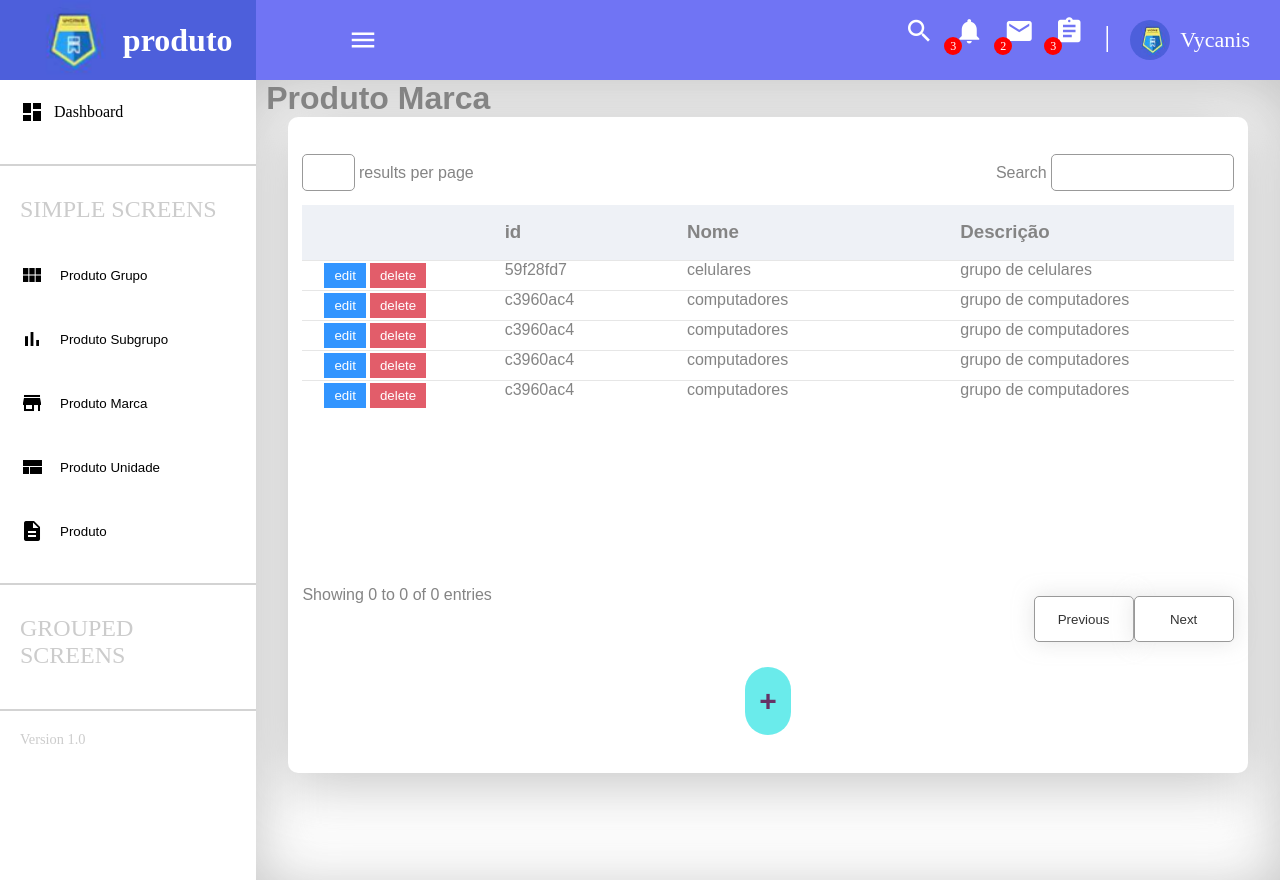
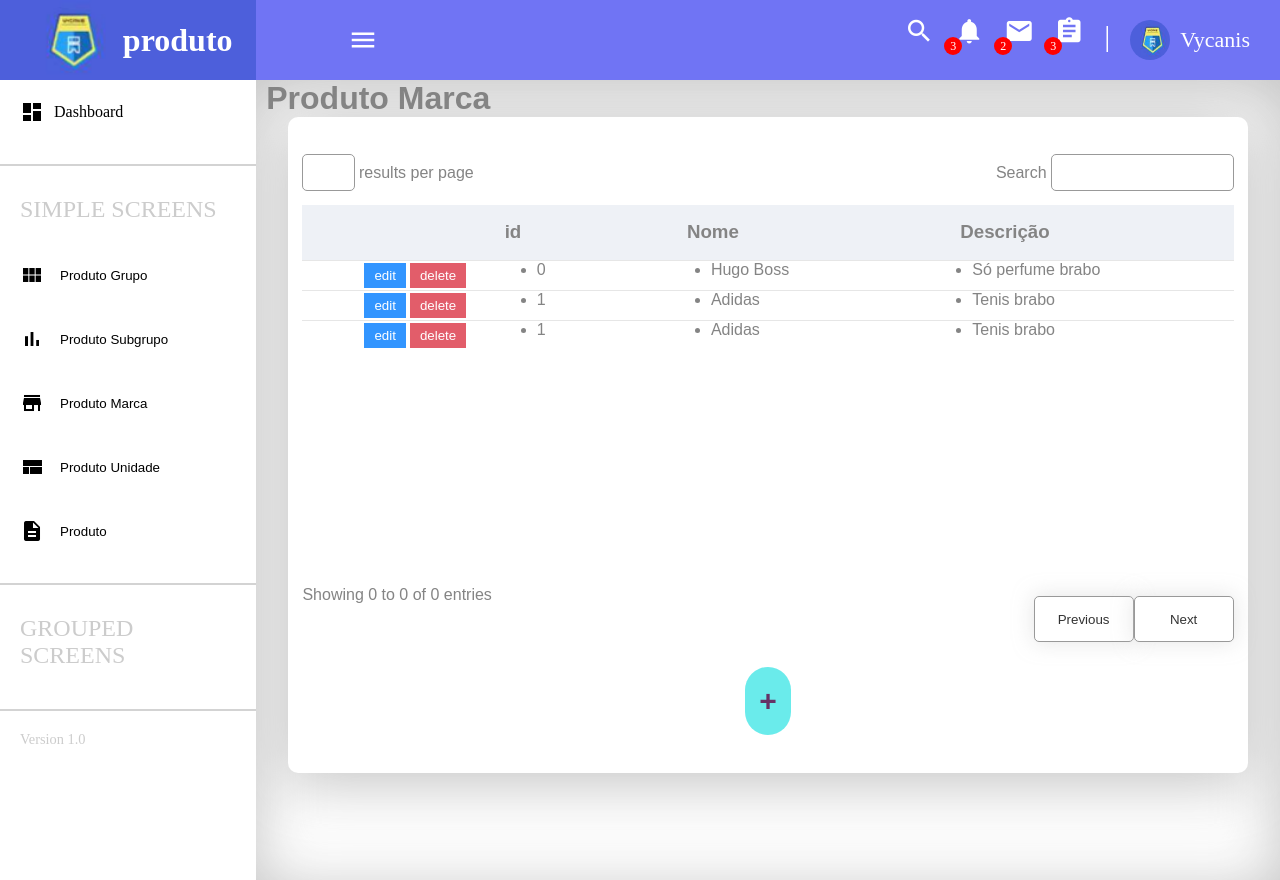
Before and after one commit to Timee-c/m03-noa, an Angular app: page /brand in a window 1280 px wide. Built offline with nearby package versions, Linux system fonts and the light colour scheme.

Commit message:
render logic added to table items, delete button too

```diff
--- a/src/app/app.module.ts
+++ b/src/app/app.module.ts
@@ -6,11 +6,12 @@ import { AppComponent } from './app.component';
 import { HeaderComponent } from './header/header.component';
 import { SidebarComponent } from './sidebar/sidebar.component';
 import { GroupComponent } from './group/group.component';
+import { BrandMainComponent } from './brand/brand-main.component';
 
 @NgModule({
   declarations: [
-    AppComponent, HeaderComponent, SidebarComponent, GroupComponent
-
+    AppComponent, HeaderComponent, SidebarComponent, GroupComponent,
+    BrandMainComponent
   ],
   imports: [
     BrowserModule,
--- a/src/app/brand/brand-main.component.css
+++ b/src/app/brand/brand-main.component.css
@@ -1,13 +1,9 @@
-html {
+.container{
+  overflow: hidden;
   font-family: Arial, Helvetica, sans-serif;
   color: rgb(102, 102, 102);
   opacity: 0.8;
   margin-left: 20vw;
-}
-body{
-  overflow: hidden;
-}
-.container{
   height: 100vh;
   width: 80vw;
   background-color: white;
--- a/src/app/brand/brand-main.component.html
+++ b/src/app/brand/brand-main.component.html
@@ -1,20 +1,8 @@
-<!DOCTYPE html>
-<html lang="en">
-
-<head>
-  <meta charset="UTF-8">
-  <meta name="viewport" content="width=device-width, initial-scale=1.0">
-  <link rel="stylesheet" href="brand-main.component.css">
-  <title>Brand Product</title>
-</head>
-
-<body>
 <div class="container">
   <div class="tittle">
     <h1>Produto Marca</h1>
   </div>
   <div class="bloco">
-
     <div class="header">
       <div class="left">
         <input type="number">
@@ -25,7 +13,6 @@
         <input type="text">
       </div>
     </div>
-
     <div class="table">
       <div class="rowTop">
         <div class="buttonsTable"></div>
@@ -40,87 +27,23 @@
         </div>
       </div>
 
-        <div class="row">
-          <div class="buttonsTable">
+      <ul class="row" *ngFor="let brand of brands">
+        <li class="buttonsTable">
           <button class="editBtn">edit</button>
-            <button class="deleteBtn">delete</button>
+          <button class="deleteBtn" (click)="brands.splice(this.brand.id, 1)">delete</button>
+        </li>
+        <li class="id">
+          <p>{{brand.id}}</p>
+        </li>
+        <li class="name">
+          <p>{{brand.name}}</p>
+        </li>
+        <li class="description">
+          <p>{{brand.description}}</p>
+        </li>
+      </ul>
+
     </div>
-          <div class="id">
-            <p>59f28fd7</p>
-          </div>
-          <div class="name">
-            <p>celulares</p>
-          </div>
-          <div class="description">
-            <p>grupo de celulares</p>
-          </div>
-        </div>
-
-        <div class="row">
-          <div class="buttonsTable">
-            <button class="editBtn">edit</button>
-            <button class="deleteBtn">delete</button>
-          </div>
-          <div class="id">
-            <p>c3960ac4</p>
-          </div>
-          <div class="name">
-            <p>computadores</p>
-          </div>
-          <div class="description">
-            <p>grupo de computadores</p>
-          </div>
-        </div>
-
-        <div class="row">
-          <div class="buttonsTable">
-            <button class="editBtn">edit</button>
-            <button class="deleteBtn">delete</button>
-          </div>
-          <div class="id">
-            <p>c3960ac4</p>
-          </div>
-          <div class="name">
-            <p>computadores</p>
-          </div>
-          <div class="description">
-            <p>grupo de computadores</p>
-          </div>
-        </div>
-
-        <div class="row">
-          <div class="buttonsTable">
-            <button class="editBtn">edit</button>
-            <button class="deleteBtn">delete</button>
-          </div>
-          <div class="id">
-            <p>c3960ac4</p>
-          </div>
-          <div class="name">
-            <p>computadores</p>
-          </div>
-          <div class="description">
-            <p>grupo de computadores</p>
-          </div>
-        </div>
-
-        <div class="row">
-          <div class="buttonsTable">
-            <button class="editBtn">edit</button>
-            <button class="deleteBtn">delete</button>
-          </div>
-          <div class="id">
-            <p>c3960ac4</p>
-          </div>
-          <div class="name">
-            <p>computadores</p>
-          </div>
-          <div class="description">
-            <p>grupo de computadores</p>
-          </div>
-        </div>
-      </div>
-
     <div class="pages">
       <div class="text">
         <p>Showing 0 to 0 of 0 entries</p>
@@ -133,9 +56,5 @@
     <div class="add">
       <button id="addBrand">+</button>
     </div>
-
   </div>
 </div>
-</body>
-
-</html>
--- a/src/app/brand/brand-main.component.ts
+++ b/src/app/brand/brand-main.component.ts
@@ -1,4 +1,5 @@
 import { Component } from '@angular/core';
+import { CommonModule } from '@angular/common';
 
 @Component({
   selector: 'app-brand-main',
@@ -6,5 +7,22 @@ import { Component } from '@angular/core';
   styleUrls: ['./brand-main.component.css']
 })
 export class BrandMainComponent {
+  brands: any[] = [{
+    id: 0,
+    name: 'Hugo Boss',
+    description: 'Só perfume brabo'
+  },
+  {
+    id: 1,
+    name: 'Adidas',
+    description: 'Tenis brabo'
+  },{
+    id: 1,
+    name: 'Adidas',
+    description: 'Tenis brabo'
+  }];
 
+  addBrand (brandToAdd: any) {
+    this.brands.push(brandToAdd);
+  }
 }
```
Lines whose indentation alone changed are shown as unchanged.
